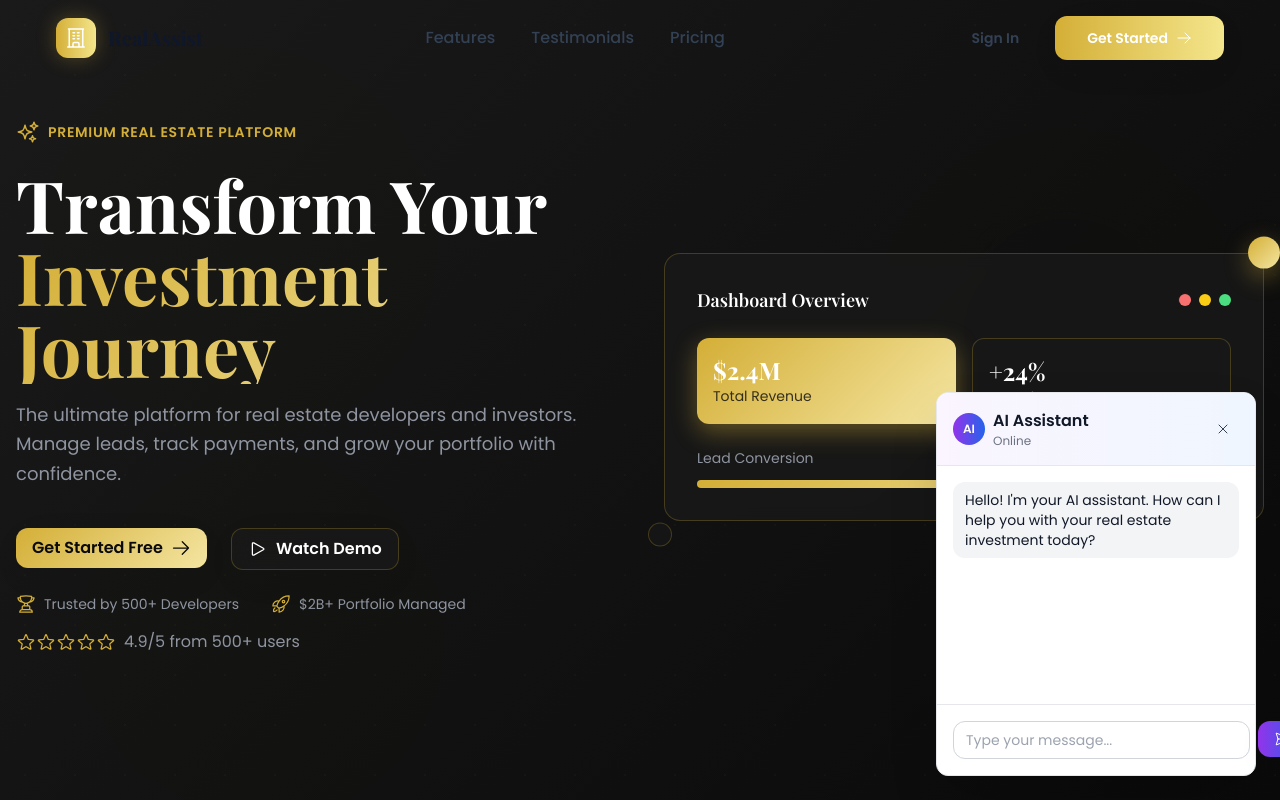
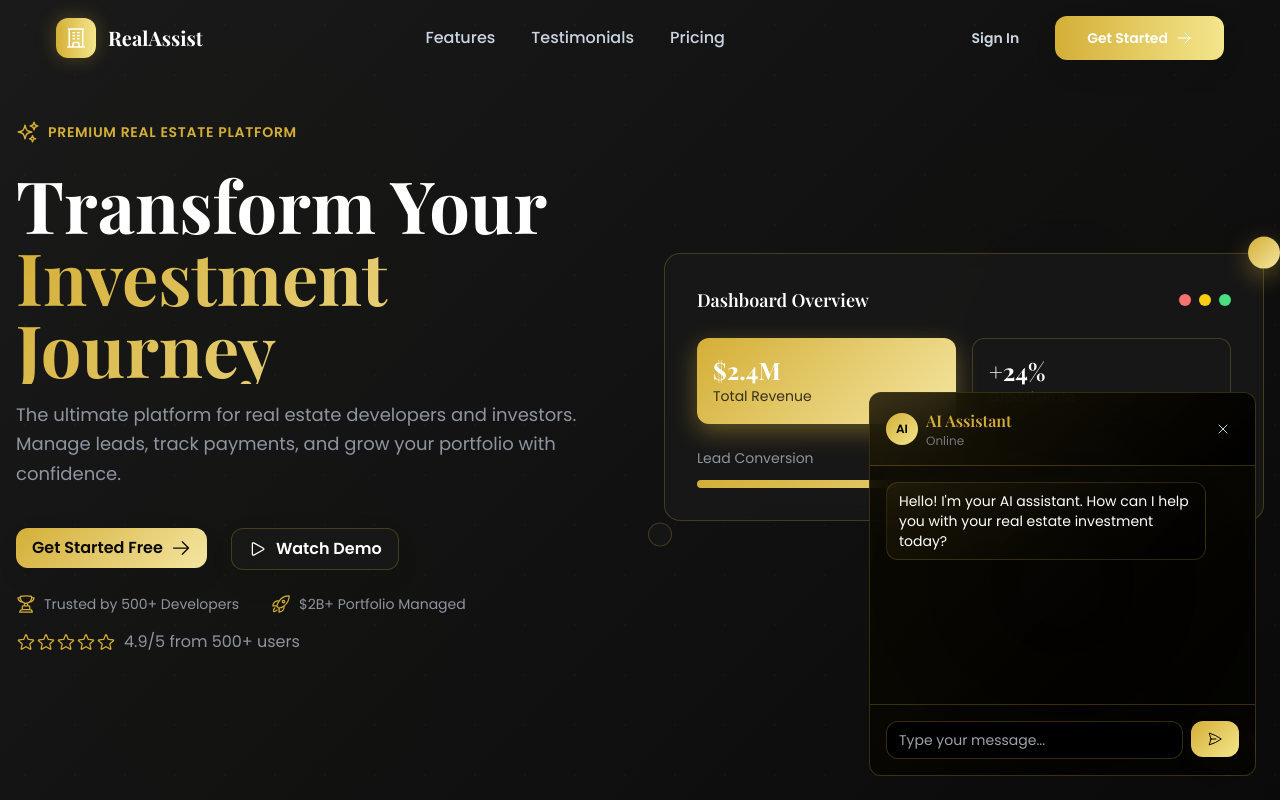
Before and after one commit to muqarrab1217/real-assist-FYP, a React (Vite) app: page / in a window 1280 px wide. Both pictures are taken after a click on the button 1228 px from the left and 748 px from the top of the page. Shown: the top 800 px of the page. Built offline with nearby package versions, Linux system fonts and the light colour scheme.

Commit message:
updating the badge combinations for project preview

```diff
--- a/src/components/layout/Sidebar.tsx
+++ b/src/components/layout/Sidebar.tsx
@@ -10,12 +10,9 @@ import {
   Cog6ToothIcon,
   UserGroupIcon,
   CurrencyDollarIcon,
-  SunIcon,
-  MoonIcon,
   ArrowRightOnRectangleIcon
 } from '@heroicons/react/24/outline';
 import { cn } from '@/lib/utils';
-import { useTheme } from '@/contexts/ThemeContext';
 
 interface SidebarProps {
   role: 'client' | 'admin';
@@ -48,7 +45,6 @@ export const Sidebar: React.FC<SidebarProps> = ({ role, onRoleChange, onLogout }
     { name: 'Submit Feedback', href: `/${role}/submit-feedback`, icon: DocumentTextIcon },
   ];
   const [isCollapsed, setIsCollapsed] = useState(false);
-  const { isDarkMode, toggleDarkMode } = useTheme();
 
   return (
     <div
@@ -248,18 +244,6 @@ export const Sidebar: React.FC<SidebarProps> = ({ role, onRoleChange, onLogout }
             </div>
           )}
 
-          {!isCollapsed && (
-            <button
-              onClick={toggleDarkMode}
-              className="flex items-center justify-center rounded-lg text-sm font-medium transition-all duration-300 p-2 text-charcoal-400 hover:bg-gold-900/20 hover:text-gold-400"
-            >
-              {isDarkMode ? (
-                <SunIcon className="h-5 w-5" />
-              ) : (
-                <MoonIcon className="h-5 w-5" />
-              )}
-            </button>
-          )}
 
           {/* Logout Icon - Hidden when collapsed */}
           {onLogout && !isCollapsed && (
--- a/src/components/ui/Chatbot.tsx
+++ b/src/components/ui/Chatbot.tsx
@@ -61,15 +61,18 @@ export const Chatbot: React.FC = () => {
     <>
       {/* Floating Button */}
       <motion.button
-        className="fixed bottom-6 right-6 h-14 w-14 bg-gradient-to-r from-purple-600 to-blue-600 text-white rounded-full shadow-lg hover:shadow-xl transition-shadow duration-200 z-40 flex items-center justify-center"
+        className="fixed bottom-6 right-6 h-14 w-14 text-black rounded-full shadow-lg hover:shadow-xl transition-shadow duration-200 z-40 flex items-center justify-center"
+        style={{
+          backgroundImage: 'linear-gradient(135deg, #d4af37, #f4e68c)'
+        }}
         onClick={() => setIsOpen(true)}
         whileHover={{ scale: 1.05 }}
         whileTap={{ scale: 0.95 }}
         animate={{
           boxShadow: [
-            "0 0 0 0 rgba(102, 126, 234, 0.4)",
-            "0 0 0 10px rgba(102, 126, 234, 0)",
-            "0 0 0 0 rgba(102, 126, 234, 0)"
+            "0 0 0 0 rgba(212, 175, 55, 0.4)",
+            "0 0 0 10px rgba(212, 175, 55, 0)",
+            "0 0 0 0 rgba(212, 175, 55, 0)"
           ]
         }}
         transition={{ duration: 2, repeat: Infinity }}
@@ -84,17 +87,32 @@ export const Chatbot: React.FC = () => {
             initial={{ opacity: 0, y: 20, scale: 0.95 }}
             animate={{ opacity: 1, y: 0, scale: 1 }}
             exit={{ opacity: 0, y: 20, scale: 0.95 }}
-            className="fixed bottom-6 right-6 w-80 h-96 bg-white dark:bg-gray-800 rounded-lg shadow-2xl border border-gray-200 dark:border-gray-700 z-50 flex flex-col"
+            className="fixed bottom-6 right-6 w-200 h-96 rounded-lg shadow-2xl z-50 flex flex-col"
+            style={{
+              background: 'linear-gradient(135deg, rgba(212, 175, 55, 0.04) 0%, rgba(0, 0, 0, 0.95) 100%)',
+              backgroundColor: 'rgba(0, 0, 0, 0.85)',
+              backdropFilter: 'blur(20px)',
+              border: '1px solid rgba(212, 175, 55, 0.25)',
+              boxShadow: 'inset 0 0 200px rgba(212, 175, 55, 0.04)'
+            }}
           >
             {/* Header */}
-            <div className="flex items-center justify-between p-4 border-b border-gray-200 dark:border-gray-700 bg-gradient-to-r from-purple-50 to-blue-50 dark:from-purple-900/20 dark:to-blue-900/20 rounded-t-lg">
+            <div className="flex items-center justify-between p-4 rounded-t-lg" style={{
+              borderBottom: '1px solid rgba(212, 175, 55, 0.25)',
+              background: 'linear-gradient(135deg, rgba(212, 175, 55, 0.08) 0%, rgba(0, 0, 0, 0.9) 100%)'
+            }}>
               <div className="flex items-center space-x-2">
-                <div className="h-8 w-8 rounded-full bg-gradient-to-r from-purple-600 to-blue-600 flex items-center justify-center">
-                  <span className="text-white text-xs font-bold">AI</span>
+                <div className="h-8 w-8 rounded-full flex items-center justify-center" style={{
+                  backgroundImage: 'linear-gradient(135deg, #d4af37, #f4e68c)'
+                }}>
+                  <span className="text-xs font-bold" style={{ color: '#000000' }}>AI</span>
                 </div>
                 <div>
-                  <h3 className="font-semibold text-gray-900 dark:text-white">AI Assistant</h3>
-                  <p className="text-xs text-gray-500 dark:text-gray-400">Online</p>
+                  <h3 className="font-semibold" style={{
+                    fontFamily: 'Playfair Display, serif',
+                    color: '#d4af37'
+                  }}>AI Assistant</h3>
+                  <p className="text-xs" style={{ color: 'rgba(156, 163, 175, 0.7)' }}>Online</p>
                 </div>
               </div>
               <Button
@@ -117,11 +135,15 @@ export const Chatbot: React.FC = () => {
                   className={`flex ${message.isUser ? 'justify-end' : 'justify-start'}`}
                 >
                   <div
-                    className={`max-w-xs px-3 py-2 rounded-lg text-sm ${
-                      message.isUser
-                        ? 'bg-gradient-to-r from-purple-600 to-blue-600 text-white'
-                        : 'bg-gray-100 dark:bg-gray-700 text-gray-900 dark:text-gray-100'
-                    }`}
+                    className="max-w-xs px-3 py-2 rounded-lg text-sm"
+                    style={message.isUser ? {
+                      backgroundImage: 'linear-gradient(135deg, #d4af37, #f4e68c)',
+                      color: '#000000'
+                    } : {
+                      background: 'linear-gradient(135deg, rgba(212, 175, 55, 0.08) 0%, rgba(0, 0, 0, 0.8) 100%)',
+                      border: '1px solid rgba(212, 175, 55, 0.2)',
+                      color: '#ffffff'
+                    }}
                   >
                     {message.text}
                   </div>
@@ -130,7 +152,7 @@ export const Chatbot: React.FC = () => {
             </div>
 
             {/* Input */}
-            <div className="p-4 border-t border-gray-200 dark:border-gray-700">
+            <div className="p-4" style={{ borderTop: '1px solid rgba(212, 175, 55, 0.25)' }}>
               <div className="flex space-x-2">
                 <input
                   type="text"
@@ -138,12 +160,20 @@ export const Chatbot: React.FC = () => {
                   onChange={(e) => setInputValue(e.target.value)}
                   onKeyPress={handleKeyPress}
                   placeholder="Type your message..."
-                  className="flex-1 px-3 py-2 border border-gray-300 dark:border-gray-600 rounded-lg focus:ring-2 focus:ring-purple-500 focus:border-transparent text-sm dark:bg-gray-700 dark:text-gray-100 dark:placeholder:text-gray-400"
+                  className="flex-1 px-3 py-2 rounded-lg text-sm"
+                  style={{
+                    background: '#000000',
+                    border: '1px solid rgba(212, 175, 55, 0.25)',
+                    color: '#ffffff'
+                  }}
                 />
                 <Button
                   onClick={handleSendMessage}
                   size="sm"
-                  className="bg-gradient-to-r from-purple-600 to-blue-600 hover:from-purple-700 hover:to-blue-700"
+                  className="text-black font-semibold"
+                  style={{
+                    backgroundImage: 'linear-gradient(135deg, #d4af37, #f4e68c)'
+                  }}
                 >
                   <PaperAirplaneIcon className="h-4 w-4" />
                 </Button>
--- a/src/contexts/ThemeContext.tsx
+++ b/src/contexts/ThemeContext.tsx
@@ -12,29 +12,15 @@ interface ThemeProviderProps {
 }
 
 export const ThemeProvider: React.FC<ThemeProviderProps> = ({ children }) => {
-  const [isDarkMode, setIsDarkMode] = useState(() => {
-    // Check localStorage first, then system preference
-    const saved = localStorage.getItem('darkMode');
-    if (saved !== null) {
-      return JSON.parse(saved);
-    }
-    return window.matchMedia('(prefers-color-scheme: dark)').matches;
-  });
+  const [isDarkMode] = useState(true); // Always dark mode
 
   useEffect(() => {
-    // Update localStorage when theme changes
-    localStorage.setItem('darkMode', JSON.stringify(isDarkMode));
-
-    // Update document class for Tailwind dark mode
-    if (isDarkMode) {
-      document.documentElement.classList.add('dark');
-    } else {
-      document.documentElement.classList.remove('dark');
-    }
-  }, [isDarkMode]);
+    // Always enable dark mode
+    document.documentElement.classList.add('dark');
+  }, []);
 
   const toggleDarkMode = () => {
-    setIsDarkMode((prev: boolean) => !prev);
+    // No-op function to maintain compatibility
   };
 
   return (
--- a/src/layouts/DashboardLayout.tsx
+++ b/src/layouts/DashboardLayout.tsx
@@ -1,6 +1,7 @@
 import React from 'react';
 import { Outlet, useNavigate } from 'react-router-dom';
 import { Sidebar } from '@/components/layout/Sidebar';
+import { Chatbot } from '@/components/ui/Chatbot';
 import { useAuth } from '@/hooks/useAuth';
 
 interface DashboardLayoutProps {
@@ -27,6 +28,7 @@ export const DashboardLayout: React.FC<DashboardLayoutProps> = ({ role }) => {
           <Outlet />
         </main>
       </div>
+      <Chatbot />
     </div>
   );
 };
--- a/src/pages/Client/ProjectUpdatesPage.tsx
+++ b/src/pages/Client/ProjectUpdatesPage.tsx
@@ -42,7 +42,7 @@ export const ProjectUpdatesPage: React.FC = () => {
 
   const getMilestoneBadge = (milestone: string) => {
     const colors = {
-      'Foundation': 'bg-blue-100 text-blue-800',
+      'Foundation': 'rgba(247, 191, 5, 0.05)',
       'Structural Framework': 'bg-purple-100 text-purple-800',
       'MEP Systems': 'bg-green-100 text-green-800',
       'General Progress': 'bg-gray-100 text-gray-800',
```
